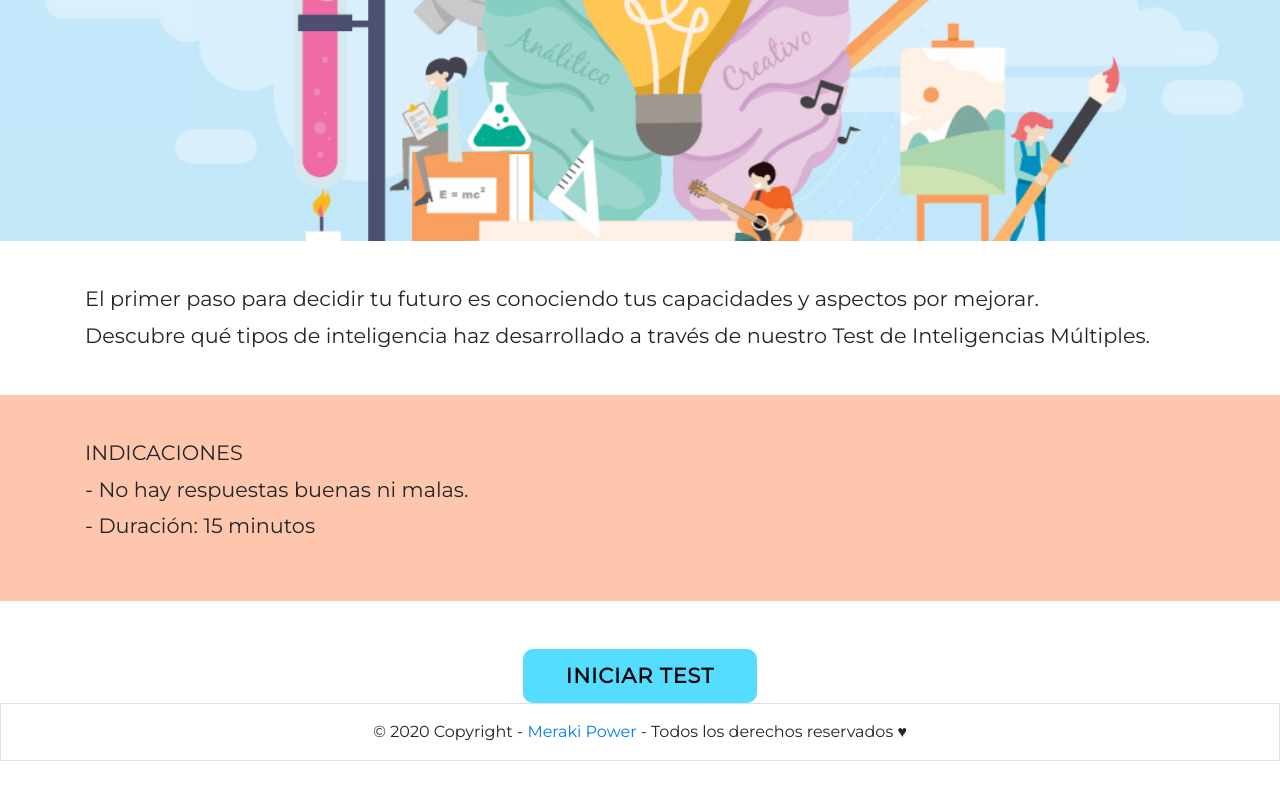
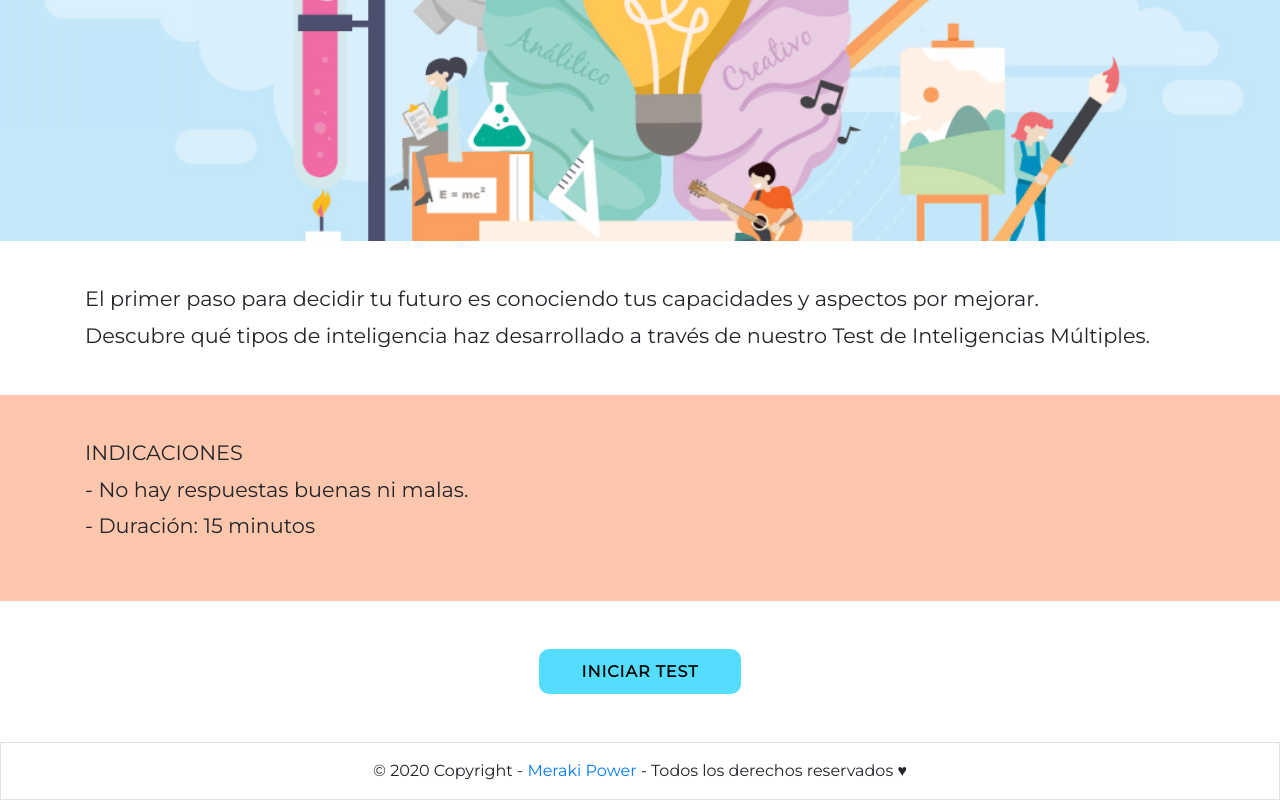
Before and after one commit to omairapalacios/hdl2020, an Angular app: page /aboutme in a window 1280 px wide. Shown: the part 342-1142 px from the top of the page. Before the commit the page ends 1103 px from the top, so only its background shows below. Built offline with nearby package versions, Linux system fonts and the light colour scheme.

Commit message:
change styles

```diff
--- a/src/app/components/aboutme/aboutme.component.html
+++ b/src/app/components/aboutme/aboutme.component.html
@@ -1,7 +1,8 @@
 <div>
     <img src="../../../assets/img/aboutme.png" class="w-100" alt="" />
   </div>
-  <div class="container mt-5">
+  <div class="mt-5 pr-5 pl-5">
+    <div class="container">
       <p class="title">
         El primer paso para decidir tu futuro es conociendo tus capacidades y
         aspectos por mejorar.
@@ -10,6 +11,7 @@
         Descubre qué tipos de inteligencia haz desarrollado a través de nuestro Test
         de Inteligencias Múltiples.
       </p>
+    </div>
   </div>
   <div class="mt-5 info p-5">
       <div class="container">
@@ -24,7 +26,7 @@
           </p>
         </div>
   </div>
-  <div class="container button pt-5">
+  <div class="container button pt-5 mb-5">
       <button class="btn">
           <a href="https://form.typeform.com/to/ClnFAJii" data-mode="popup" target="_blank">INICIAR TEST </a>
   </button>
--- a/src/app/components/aboutme/aboutme.component.scss
+++ b/src/app/components/aboutme/aboutme.component.scss
@@ -24,7 +24,7 @@
     font-weight: bold;
     text-align: center;
     letter-spacing: 1px;
-    font-size: 1em;
+    font-size: 16px;
     a{
       display:inline-block;
       text-decoration:none;
```
Lines whose indentation alone changed are shown as unchanged.
